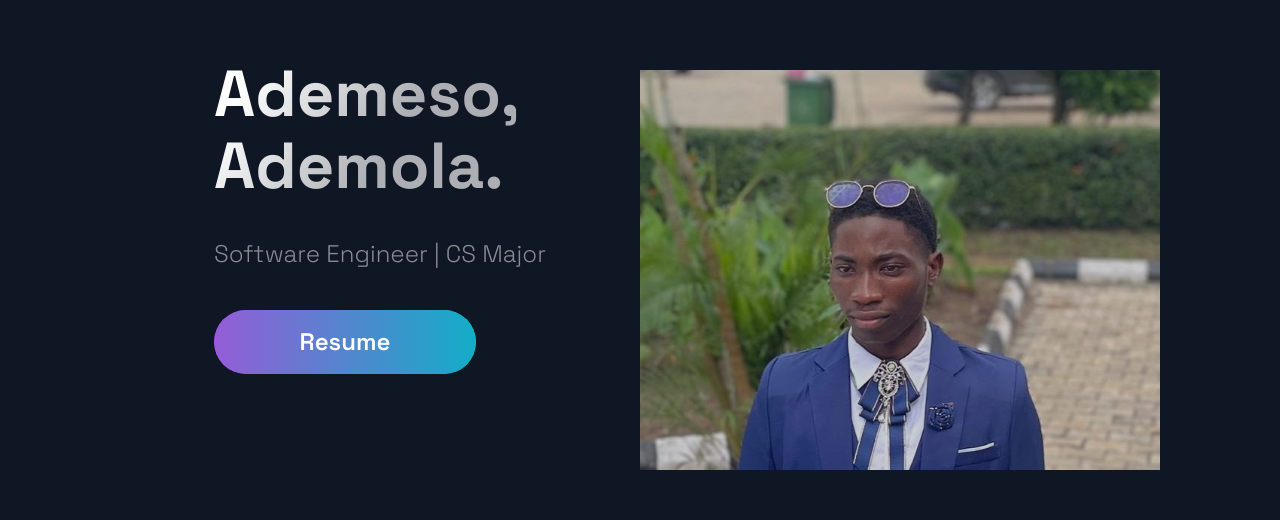
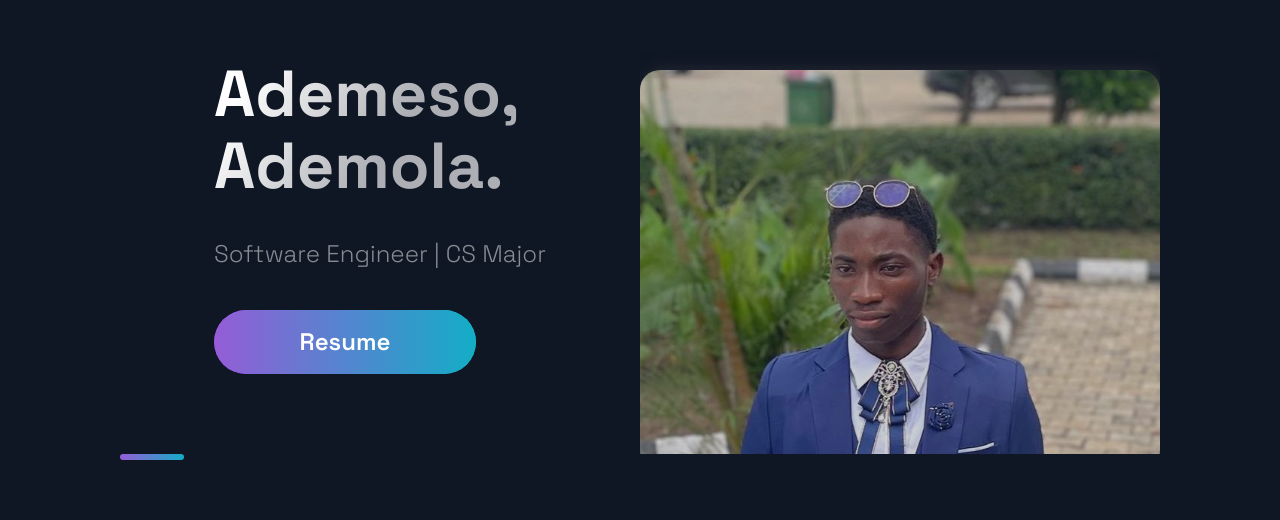
Before and after one commit to KingDez04/portfolio, a Next.js app: page / in a window 1280 px wide. Shown: the part 278-798 px from the top of the page. Built offline with nearby package versions, Linux system fonts and the light colour scheme.

Commit message:
style(bgImage): add border radius and box shadow to background image; adjust container height for improved spacing

```diff
--- a/src/components/BackgroundImage/BackgroundImage.js
+++ b/src/components/BackgroundImage/BackgroundImage.js
@@ -4,7 +4,6 @@
 const Container = styled.div`
   position: relative;
   width: 100%;
-  height: 100vh;
   overflow: hidden;
 `;
 
@@ -21,6 +20,8 @@
   display: flex;
   align-items: center;
   justify-content: center;
+  box-shadow: 3px 3px 20px rgba(80, 78, 78, 0.5);
+  border-radius: 20px;
 
   &::before {
     content: '';
@@ -32,6 +33,7 @@
     background-color: #0F1624;
     opacity: 0.2;
     z-index: 1;
+    border-radius: 20px;
   }
 `;
 
```
